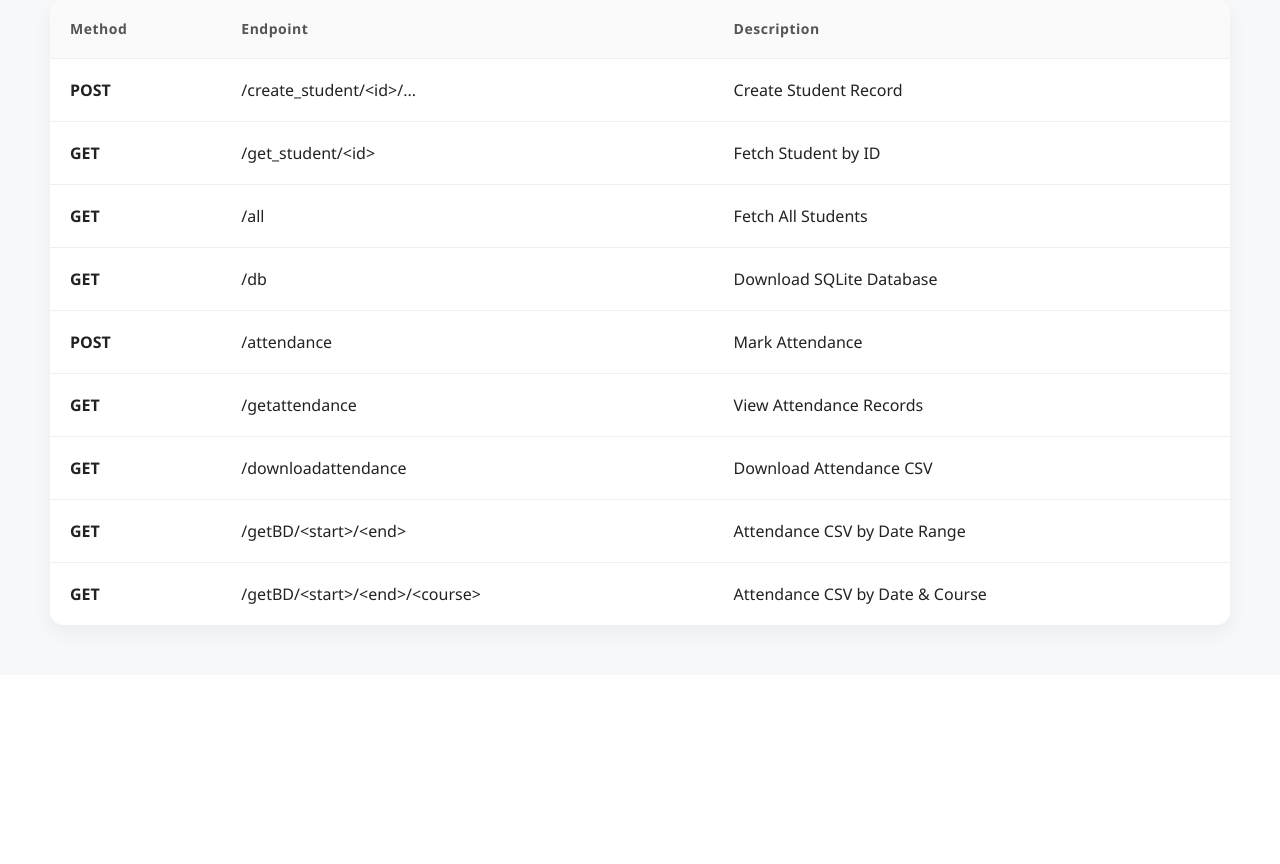
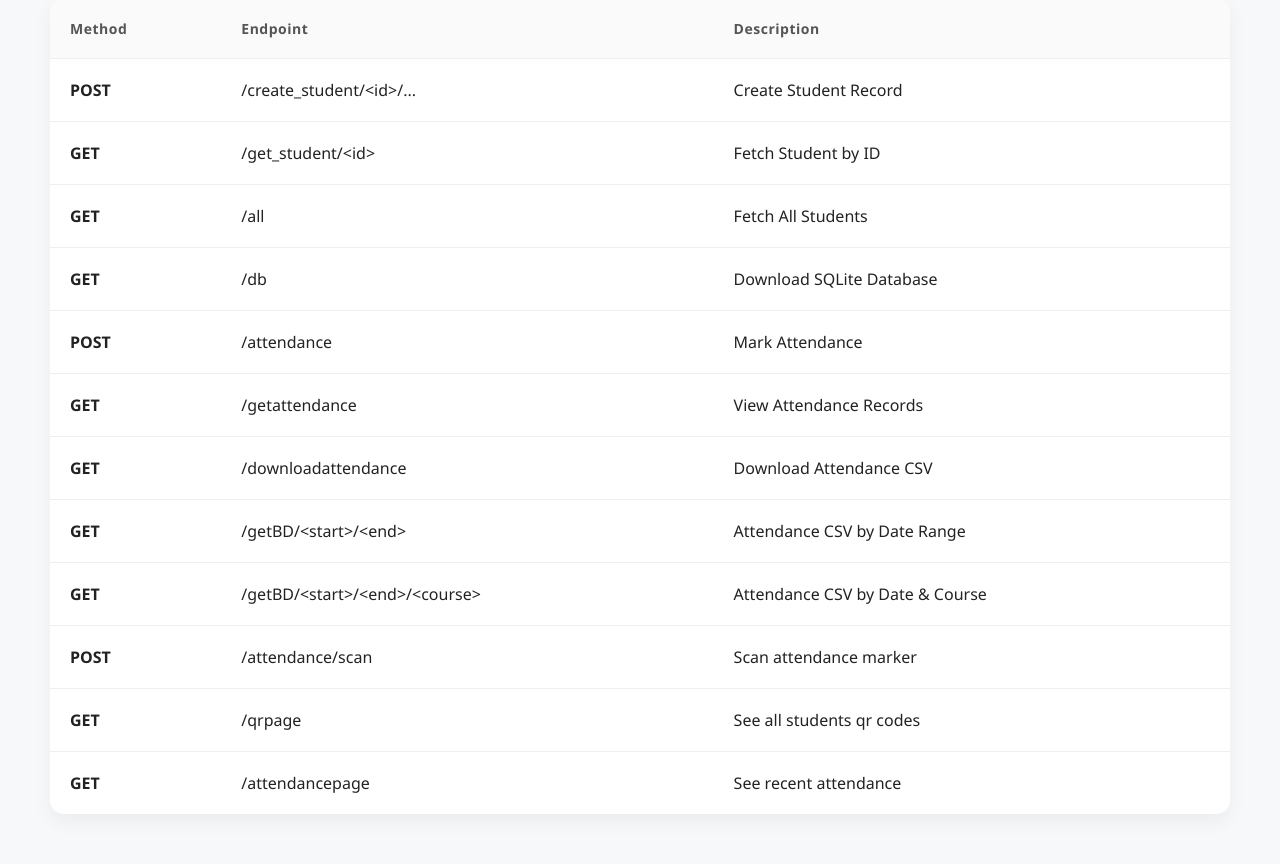
Before and after one commit to AAYUSH-SAHAY-24326711019/Arduino_rest_api, a Python web app: template templates/render_main_page.html in a window 1280 px wide. Shown: the part 251-1115 px from the top of the page. Before the commit the page ends 887 px from the top, so only its background shows below. Run offline with Jinja, Linux system fonts and the light colour scheme; the template is opened without the code that fills it, so the values that code supplies are empty.

Commit message:
route was added for recent attendance page

```diff
--- a/templates/render_main_page.html
+++ b/templates/render_main_page.html
@@ -257,6 +257,24 @@ td:first-child{
                     <td>Attendance CSV by Date & Course</td>
                 </tr>
 
+                <tr>
+                    <td>POST</td>
+                    <td>/attendance/scan</td>
+                    <td>Scan attendance marker</td>
+                </tr>
+
+                <tr>
+                    <td>GET</td>
+                    <td>/qrpage</td>
+                    <td>See all students qr codes</td>
+                </tr>
+
+                <tr>
+                    <td>GET</td>
+                    <td>/attendancepage</td>
+                    <td>See recent attendance</td>
+                </tr>
+
             </tbody>
 
         </table>
```
Also changed, not shown: app.py (+25 -0 lines).
